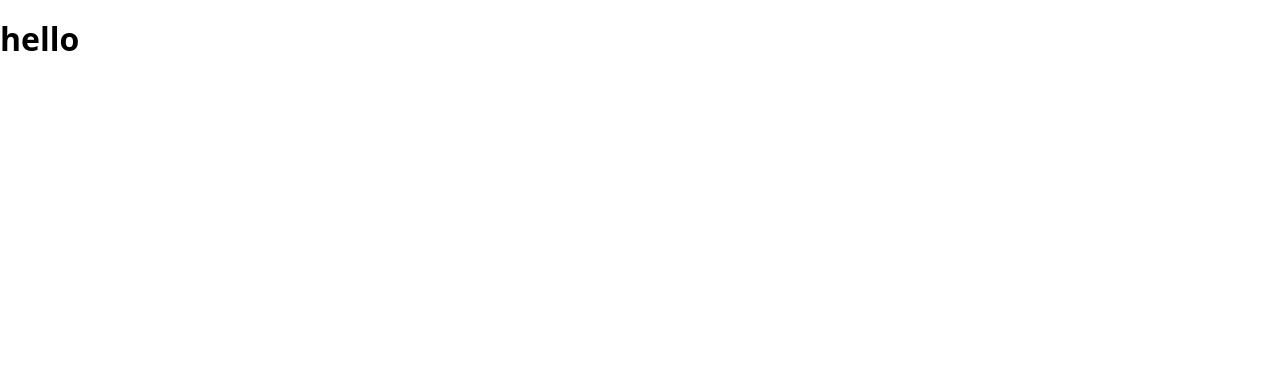
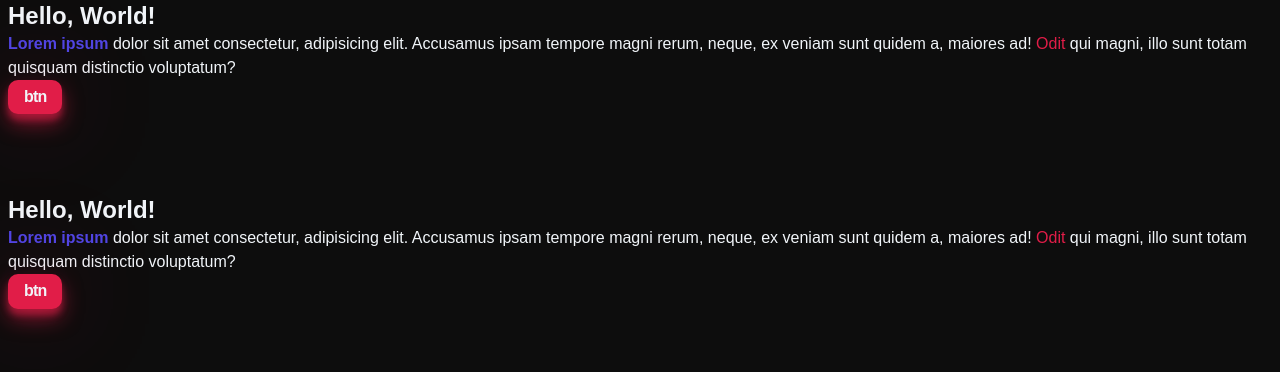
Before and after one commit to coolhuip/codgeSoftware-beta, a website built with Vite: page my-portfolio/index.html in a window 1280 px wide. Built offline with nearby package versions, Linux system fonts and the light colour scheme; a web font is replaced by a local one.

Commit message:
Complete preparation: default definitions

```diff
--- a/my-portfolio/index.html
+++ b/my-portfolio/index.html
@@ -4,10 +4,31 @@
     <meta charset="UTF-8" />
     <link rel="icon" type="image/svg+xml" href="/vite.svg" />
     <meta name="viewport" content="width=device-width, initial-scale=1.0" />
-    <title>Dev App</title>
+    <link rel="Stylesheet"
+          href="https://api.fontshare.com/v2/css?f[]=general-sans@701,200,500,301,201,1,300,2,601,600,401,501,400,700&display=swap" rel="stylesheet">
+    <title>Dev server</title>
   </head>
   <body>
-    <h1>hello</h1>
+    <article class="container">
+      <h1>Hello, World!</h1>
+      <p>
+        <strong>Lorem ipsum</strong> dolor sit amet consectetur,
+        adipisicing elit. Accusamus ipsam tempore
+        magni rerum, neque, ex veniam sunt quidem a, maiores ad!
+        <a>Odit</a> qui magni, illo sunt totam quisquam distinctio voluptatum?
+      </p>
+      <button class="btn">btn</button>
+    </article>
+    <article class="container section">
+      <h1>Hello, World!</h1>
+      <p>
+        <strong>Lorem ipsum</strong> dolor sit amet consectetur,
+        adipisicing elit. Accusamus ipsam tempore
+        magni rerum, neque, ex veniam sunt quidem a, maiores ad!
+        <a>Odit</a> qui magni, illo sunt totam quisquam distinctio voluptatum?
+      </p>
+      <button class="btn">btn</button>
+    </article>
     <script type="module" src="./src/main.js"></script>
   </body>
 </html>
--- a/my-portfolio/src/main.js
+++ b/my-portfolio/src/main.js
@@ -1,4 +1,7 @@
-// We want the least cascading priority for modern-normalize.css
+// We want the LEAST cascading priority for modern-normalize.css
     // We MUST mind the import order.
 import '../styles/modern-normalize.css';
 import '../styles/style.css';
+import '../styles/utils.css';
+// We want the HIGHEST cascading priority for utile.css
+    // Otherwise, it won't work.
--- a/my-portfolio/styles/style.css
+++ b/my-portfolio/styles/style.css
@@ -0,0 +1,95 @@
+/**
+
+Before building a website, ALWAYS set yourself up for success
+by adding some base styles to:
+        1) Reset the html;
+        2) Define variables for sizes & colors;
+        3) Creating utiltity classes for reusable stuff
+           (e.g., Buttons, Containers, Spacing, etc.)
+
+
+Normally, you add the code below.
+
+*,
+::before,
+::after {
+    box-sizing: border-box;
+}
+
+BUT, modern-normalize.css already defines this for you.
+
+*/
+:root {
+    --clr-dark: #0d0d0d;
+    --clr-light: #f1f5f9;
+    --clr-slate400: #94a3b8;
+    --clr-slate600: #475569;
+    --clr-slate800: #1e293b;
+    --clr-rose: #e11d48;
+    --clr-indigo: #4f46e5;
+
+    /* rgb(225, 29, 72) rose */
+    /* rgb(79, 70, 229) indigo*/
+
+    --size-xxs: 0.5rem;
+    --size-xs: 0.75rem;
+    --size-sm: 0.875rem;
+    --size-base: 1;
+    --size-lg: 1.125rem;
+    --size-xl: 1.25rem;
+    --size-2xl: 1.5rem;
+    --size-3xl: 1.875rem;
+    --size-4xl: 2.25rem;
+    --size-5xl: 3rem;
+    --size-6xl: 3.75rem;
+    --size-7xl: 4.5rem;
+    --size-8xl: 6rem;
+    --size-9xl: 8rem;
+    --size-10xl: 10rem;
+}
+
+* {
+    margin: 0;
+    line-height: calc(1em + 0.5rem);
+}
+
+html {
+    scroll-behavior: smooth;
+}
+
+body {
+    font-family: 'General Sans', sans-serif;
+    background-color: var(--clr-dark);
+    color: var(--clr-light);
+}
+
+img,
+picture,
+video,
+canvas,
+svg {
+    display: block;
+    max-width: 100%;
+    user-select: none;  /* No reason to be able to select any of these elt's. */
+}
+
+/**
+Strip the default button styles.
+This makes it easier for us to customize.
+*/
+button {
+    display: inline-block;
+    padding: 0;
+    border: none;
+    background: none;
+    cursor: pointer;
+    color: inherit;
+}
+
+a {
+    color: var(--clr-rose);
+}
+
+strong {
+    color: var(--clr-indigo);
+}
--- /dev/null
+++ b/my-portfolio/styles/utils.css
@@ -0,0 +1,98 @@
+/* x-small */
+/* @media (min-width: 475px) {} */
+
+/* small */
+/* @media (min-width: 640px) {} */
+
+/* medium */
+/* @media (min-width: 768px) {} */
+
+/* large */
+/* @media (min-width: 1024px) {} */
+
+/* x-large */
+/* @media (min-width: 1280px) {} */
+
+/* xx-large */
+/* @media (min-width: 1536px) {} */
+
+
+.btn {
+    display: inline-block;
+    font-weight: 600;
+    text-decoration: none;
+    letter-spacing: -0.05em;
+    background-color: var(--clr-rose);
+    color: var(--clr-light);
+    padding: 0.5em 1em;
+    border-radius: 10px;
+    box-shadow: 0 10px 20px rgba(225, 29, 72, 0.5),
+                0 6px 6px rgba(225, 29, 72, 0.5),
+                0 0 100px -10px var(--clr-rose);
+    transition: transform 0.3s, box-shadow 0.3s;
+}
+
+.btn:hover {
+    transform: translateY(-3px);
+    box-shadow: 0 14px 28px rgba(225, 29, 72, 0.25),
+                0 10px 10px rgba(225, 29, 72, 0.2),
+                0 0 120px -10px var(--clr-rose);
+}
+
+.container {
+    width: 100%;
+    margin-left: auto;
+    margin-right: auto;
+    padding-left: 0.5rem;
+    padding-right: 0.5rem;
+    /* border: 1px solid red; */
+}
+
+.section {
+    margin-top: 5rem;
+}
+
+/* XS */
+@media (min-width: 475px) {
+    .container {
+        max-width: 475px;
+    }
+}
+
+/* S */
+@media (min-width: 640px) {
+    .container {
+        max-width: 640px;
+    }
+}
+
+/* M */
+@media (min-width: 768px) {
+    .container {
+        max-width: 768px;
+    }
+}
+
+/* L */
+@media (min-width: 1024px) {
+    .container {
+        max-width: 1024px;
+    }
+    /* .section {
+        margin-top: 10rem;
+    } */
+}
+
+/* XL */
+@media (min-width: 1280px) {
+    .container {
+        max-width: 1280px;
+    }
+}
+
+/* XXL */
+@media (min-width: 1536px) {
+    .container {
+        max-width: 1536px;
+    }
+}
```
Also changed, not shown: 1 other file.
